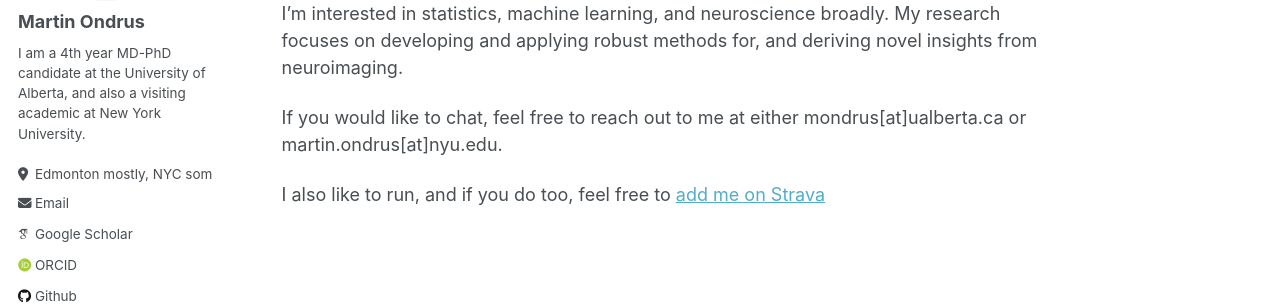
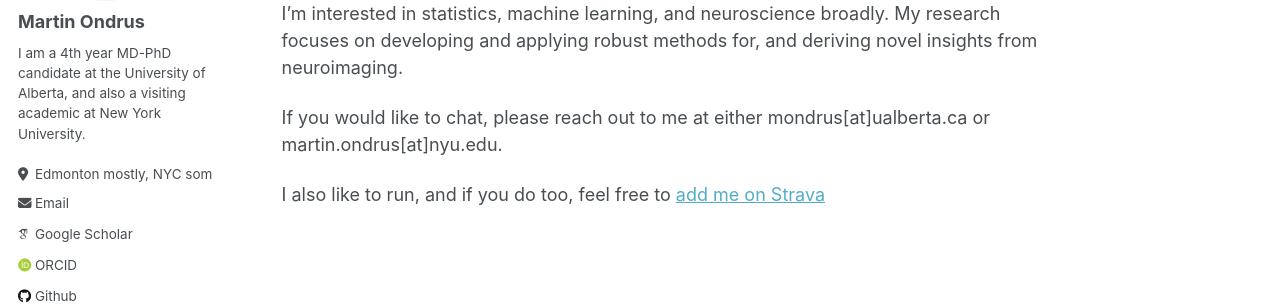
Before and after one commit to mondrus96/mondrus96.github.io, a Jekyll site: the page built from _pages/about.md, in a window 1280 px wide. Shown: the part 280-585 px from the top of the page. Built offline with Jekyll 4.4.1, drawn with Linux system fonts in a browser that asks for light colours; some web fonts are replaced.

Commit message:
changed about me

```diff
--- a/_pages/about.md
+++ b/_pages/about.md
@@ -11,6 +11,6 @@ I am a MD-PhD student in computational neuroscience based out of University of A
 
 I'm interested in statistics, machine learning, and neuroscience broadly. My research focuses on developing and applying robust methods for, and deriving novel insights from neuroimaging.
 
-If you would like to chat, feel free to reach out to me at either mondrus[at]ualberta.ca or martin.ondrus[at]nyu.edu.
+If you would like to chat, please reach out to me at either mondrus[at]ualberta.ca or martin.ondrus[at]nyu.edu.
 
 I also like to run, and if you do too, feel free to [add me on Strava](https://strava.app.link/PXLcaH2kILb)
```
